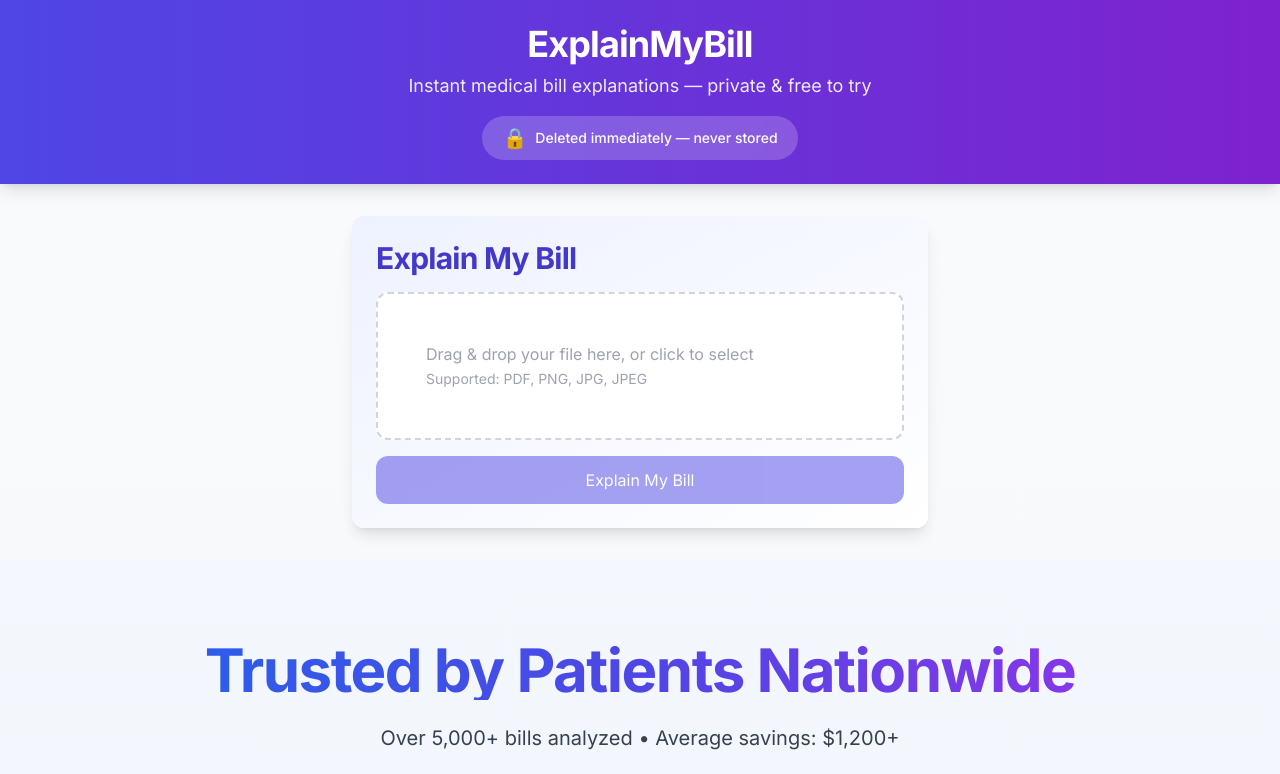
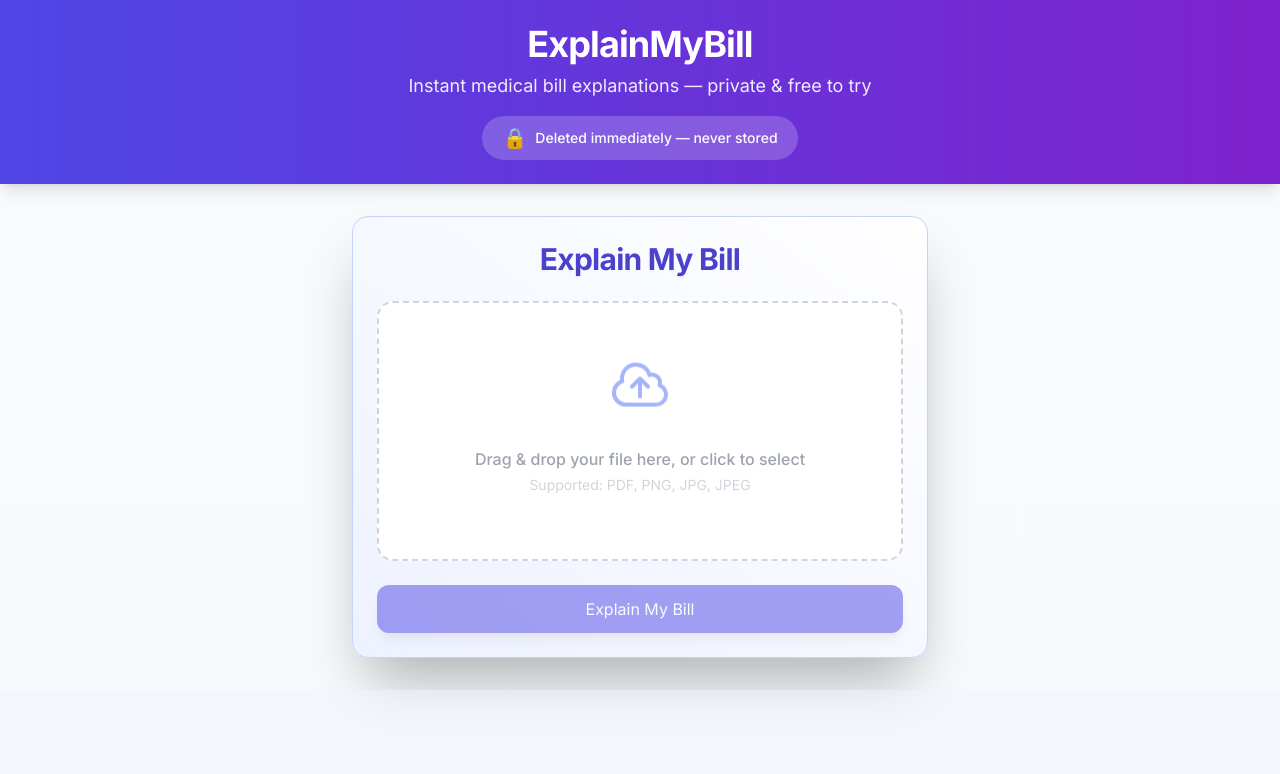
Before and after one commit to kevin-phan-25/explain-my-bill-frontend, a React (Create React App) app in the folder frontend/: page / in a window 1280 px wide. Shown: the top 774 px of the page. Built offline with nearby package versions, Linux system fonts and the light colour scheme.

Commit message:
Update BillUploader.js

```diff
--- a/frontend/src/components/BillUploader.js
+++ b/frontend/src/components/BillUploader.js
@@ -1,6 +1,7 @@
 import React, { useState, useRef } from "react";
+import { CloudArrowUpIcon, DocumentCheckIcon } from "@heroicons/react/24/outline";
 
-export default function BillUploader({ onUpload }) {
+export default function FuturisticBillUploader({ onUpload }) {
   const [file, setFile] = useState(null);
   const [dragOver, setDragOver] = useState(false);
   const inputRef = useRef();
@@ -13,8 +14,10 @@ export default function BillUploader({ onUpload }) {
   };
 
   return (
-    <div className="max-w-xl mx-auto p-6 rounded-xl shadow-lg bg-gradient-to-br from-indigo-50 to-white space-y-4">
-      <h1 className="text-3xl font-bold text-indigo-700">Explain My Bill</h1>
+    <div className="max-w-xl mx-auto p-6 rounded-2xl shadow-2xl bg-gradient-to-tr from-indigo-50 to-white space-y-6 border border-indigo-200">
+      <h1 className="text-3xl font-extrabold text-indigo-700 text-center animate-pulse">
+        Explain My Bill
+      </h1>
 
       <div
         onDragOver={(e) => {
@@ -24,20 +27,28 @@ export default function BillUploader({ onUpload }) {
         onDragLeave={() => setDragOver(false)}
         onDrop={handleDrop}
         onClick={() => inputRef.current.click()}
-        className={`border-2 border-dashed rounded-xl p-12 cursor-pointer transition-all duration-200 ${
-          dragOver
-            ? "border-indigo-600 bg-indigo-50 shadow-inner"
-            : "border-gray-300 bg-white"
-        }`}
+        className={`
+          relative border-2 border-dashed rounded-2xl p-16 cursor-pointer transition-all duration-300
+          ${dragOver ? "border-indigo-500 bg-indigo-50 shadow-inner scale-105" : "border-gray-300 bg-white hover:scale-105 hover:shadow-lg"}
+          flex flex-col items-center justify-center text-center
+        `}
       >
-        {file ? (
-          <p className="text-indigo-700 font-medium">{file.name}</p>
+        {!file ? (
+          <>
+            <CloudArrowUpIcon className="w-16 h-16 text-indigo-300 mb-4 animate-bounce" />
+            <p className="text-gray-400 font-medium">
+              Drag & drop your file here, or click to select
+            </p>
+            <p className="text-sm text-gray-300 mt-1">Supported: PDF, PNG, JPG, JPEG</p>
+          </>
         ) : (
-          <p className="text-gray-400">
-            Drag & drop your file here, or click to select<br />
-            <span className="text-sm">Supported: PDF, PNG, JPG, JPEG</span>
-          </p>
+          <div className="flex flex-col items-center gap-2 animate-fade-in">
+            <DocumentCheckIcon className="w-12 h-12 text-green-400" />
+            <p className="text-indigo-700 font-semibold">{file.name}</p>
+            <p className="text-sm text-gray-500">{(file.size / 1024 / 1024).toFixed(2)} MB</p>
+          </div>
         )}
+
         <input
           ref={inputRef}
           type="file"
@@ -50,10 +61,18 @@ export default function BillUploader({ onUpload }) {
       <button
         disabled={!file}
         onClick={() => onUpload(file)}
-        className="w-full bg-indigo-600 text-white py-3 rounded-xl disabled:opacity-50 hover:bg-indigo-700 transition-colors"
+        className="w-full bg-indigo-600 text-white py-3 rounded-xl disabled:opacity-50 hover:bg-indigo-700 transition-colors shadow-lg"
       >
         Explain My Bill
       </button>
+
+      <style>{`
+        @keyframes fade-in {
+          0% { opacity: 0; transform: translateY(10px); }
+          100% { opacity: 1; transform: translateY(0); }
+        }
+        .animate-fade-in { animation: fade-in 0.5s ease-out; }
+      `}</style>
     </div>
   );
 }
```
